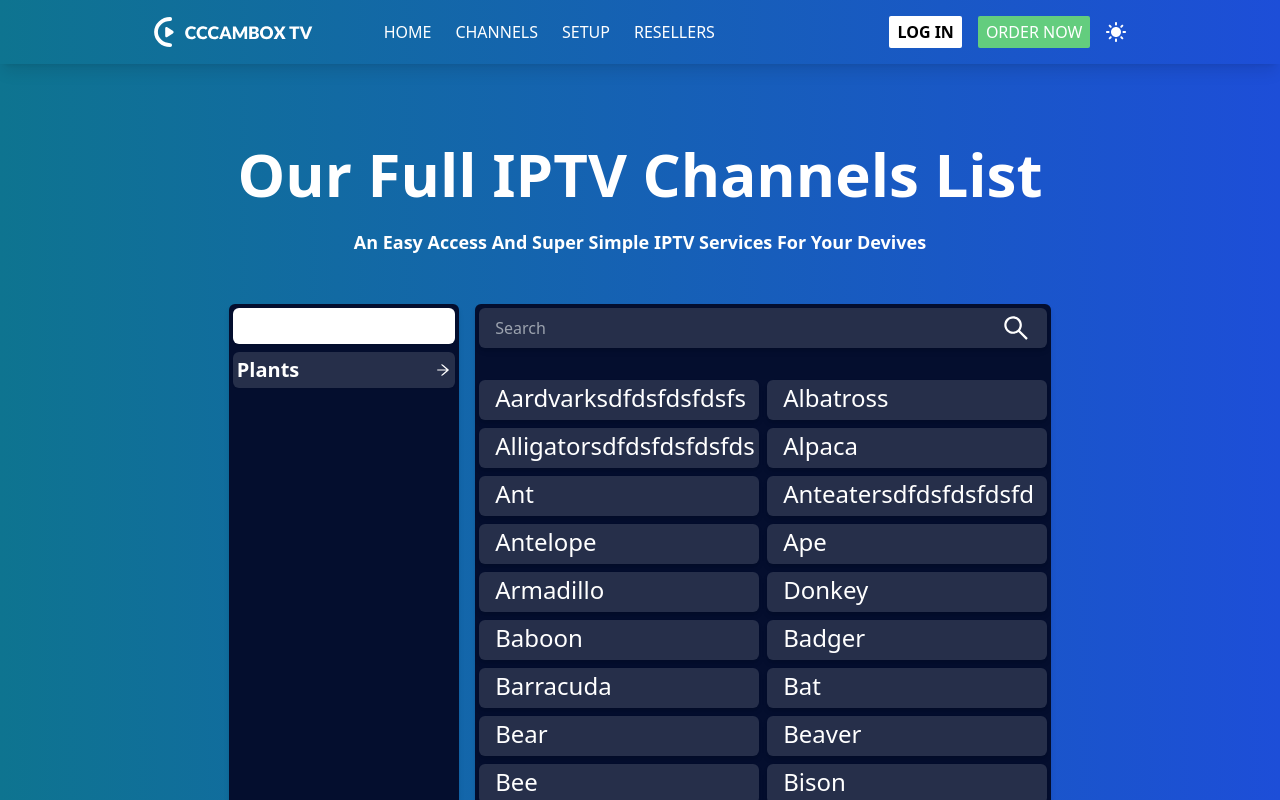
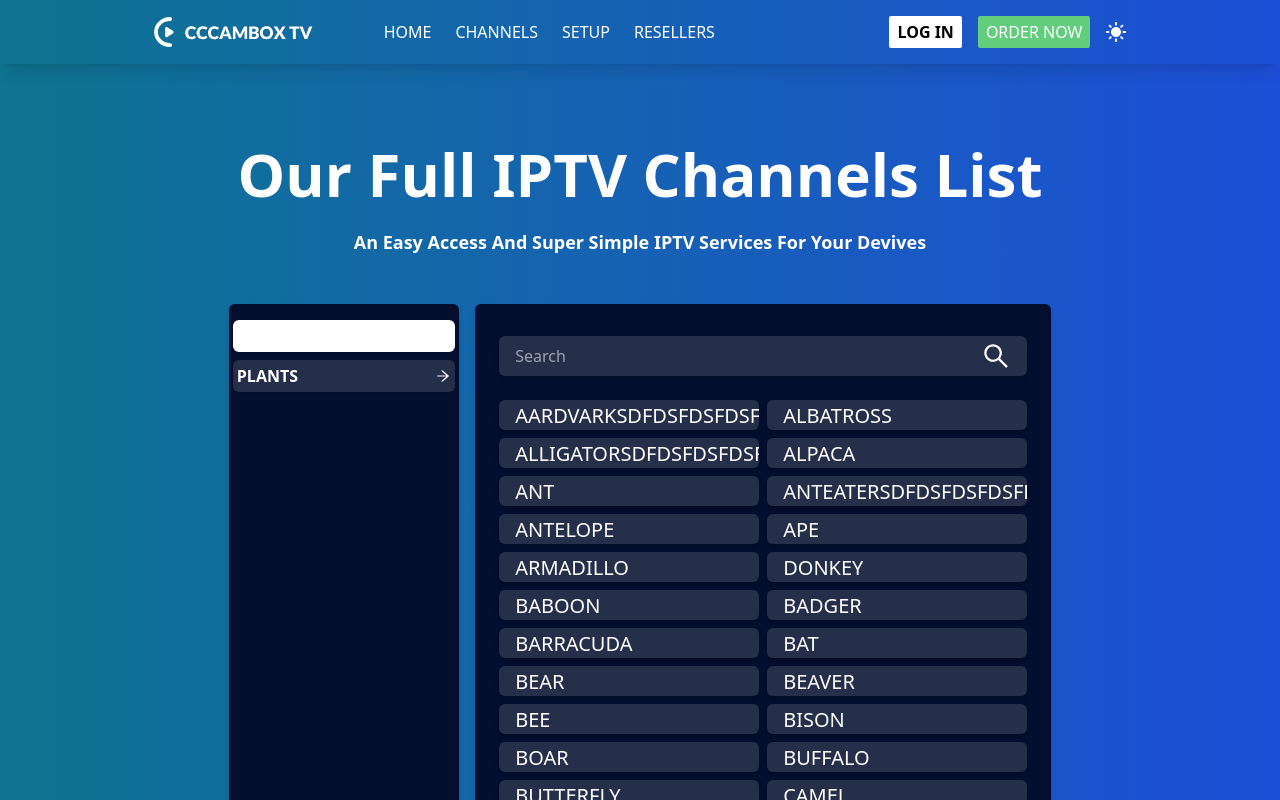
Before and after one commit to umair-asad-bhatti/REACT-responsive-frontend-project, a React (Create React App) app: page /channel in a window 1280 px wide. Shown: the top 800 px of the page. Built offline with nearby package versions, Linux system fonts and the light colour scheme.

Commit message:
Bugs fixed

```diff
--- a/src/App.jsx
+++ b/src/App.jsx
@@ -1,9 +1,10 @@
 import React, { useState } from 'react'
 import Home from './Pages/Home'
+import './index.css'
 const App = () => {
     const [darkMode, setDarkMode] = useState(true)
     return (
-        <div className={`${darkMode ? 'dark' : ''} `}>
+        <div className={`${darkMode ? 'dark' : ''} ds`}>
             <div className={`${darkMode ? 'bg-gradient-to-r from-cyan-700 to-blue-700' : 'bg-gradient-to-r from-cyan-500 to-blue-500'} `}>
                 <Home darkMode={darkMode} setDarkMode={setDarkMode} />
             </div>
--- a/src/Components/CastingSetup.jsx
+++ b/src/Components/CastingSetup.jsx
@@ -4,7 +4,7 @@ import AppleAirPlay from '../assets/AppleAirPlay.svg'
 import MiraCast from '../assets/Miracast.png'
 const CastingSetup = () => {
     return (
-        <div className='flex items-start justify-between  md:w-[80%] px-4  lg:w-[1100px] flex-col max-w-full '>
+        <div className='flex items-start justify-between   flex-col max-w-full '>
             <h1 className='text-2xl font-semibold'>Cast Your IPTV with Any  TV Screen</h1>
             <p className='my-4'>Explore TV in all your Devices</p>
             <div className='flex items-between justify-start gap-24 my-6'>
--- a/src/Components/CustomCard1.jsx
+++ b/src/Components/CustomCard1.jsx
@@ -5,9 +5,9 @@ const CustomCard1 = ({ mainHeading, subHeading, subPara, buttonHeading, image })
     return (
         <div className='flex flex-row items-start w-[90vw]  lg:w-[940px] justify-center gap-4 bg-white  dark:bg-blue-darkmd py-10 px-6 flex-wrap rounded-md shadow-sm'>
             <div className='order-2 w-full md:max-w-[300px]  flex flex-col items-start justify-start gap-4'>
-                <h1 className='dark:text-blue-700 text-5xl font-semibold'>{mainHeading}</h1>
-                <h1 className='dark:text-white text-4xl font-bold'>{subHeading}</h1>
-                <p className='text-justify w-full  dark:text-white font-lg font-normal'>
+                <h1 className='text-blue-700  text-5xl font-semibold'>{mainHeading}</h1>
+                <h1 className='dark:text-white text-blue-lightmdbg text-4xl font-bold'>{subHeading}</h1>
+                <p className='text-justify w-full  dark:text-white text-blue-lightmdbg font-lg font-normal'>
                     {subPara}
                 </p>
                 <button type='button' className='flex gap-2 items-center justify-center p-4 my-4 rounded-lg shadow-sm bg-gradient-to-r from-cyan-500 to-blue-500 '>
--- a/src/Components/CustomCard2.jsx
+++ b/src/Components/CustomCard2.jsx
@@ -8,9 +8,9 @@ const CustomCard2 = ({ mainHeading, subHeading, subPara, buttonHeading, image })
                 <img src={image} alt="picture" />
             </div>
             <div className='flex flex-col md:max-w-[300px] items-start justify-start gap-4 w-full'>
-                <h1 className='dark:text-blue-700 text-5xl font-semibold'>{mainHeading}</h1>
-                <h1 className='dark:text-white text-4xl font-bold'>{subHeading}</h1>
-                <p className='text-justify w-full dark:text-white font-lg font-normal'>
+                <h1 className='text-blue-700 text-5xl font-semibold'>{mainHeading}</h1>
+                <h1 className='dark:text-white text-blue-lightmdbg text-4xl font-bold'>{subHeading}</h1>
+                <p className='text-justify w-full dark:text-white  text-blue-lightmdbg  font-lg font-normal'>
                     {subPara}
                 </p>
                 < div className='flex items-center justify-center' >
--- a/src/Pages/Channel.jsx
+++ b/src/Pages/Channel.jsx
@@ -126,13 +126,13 @@ const Channel = () => {
             <p className='text-white mt-6 text-center font-semibold text-lg'>An Easy Access And Super Simple IPTV Services For Your Devives</p>
             <div className='flex md:flex-row my-12  flex-col items-center justify-center gap-4 sm:w-auto  md:w-[90%] lg:max-w-[1400px] mx-auto'>
                 {/* left menu */}
-                <div className='dark:bg-[#040E2E] overflow-hidden p-1  md:h-[600px] md:w-[20%] w-[90%] flex flex-col items-center justify-start  gap-2 bg-[#FFFFFF] rounded-md shadow-md'>
+                <div className='dark:bg-[#040E2E]  overflow-h p-4 px-1  md:h-[600px] md:w-[20%] w-[90%] flex flex-col items-center justify-start  gap-2 bg-[#FFFFFF] rounded-md shadow-md'>
                     {/* /button 1 */}
                     <div onClick={(e) => { setCurrent('Animals'); }}
                         className={` ${current == 'Animals' ? Activebtn : notActiveBtn} `}>
 
                         <button className='flex items-center justify-between w-full p-1'>
-                            <h1 className='font-bold text-xl'>Animals</h1>
+                            <h1 className='font-bold text-md'>ANIMALS</h1>
                             <AiOutlineArrowRight />
                         </button>
                     </div>
@@ -143,28 +143,27 @@ const Channel = () => {
 
                     }}
                         className={` ${current == 'Plants' ? Activebtn : notActiveBtn}`}>
-
                         <button className='flex items-center justify-between w-full p-1'>
-                            <h1 className='font-bold text-xl'>Plants</h1>
+                            <h1 className='font-bold text-md'>PLANTS</h1>
                             <AiOutlineArrowRight />
                         </button>
-
                     </div>
 
 
                 </div>
-                <div className='md:w-[50%] lg:max-w-[800px] w-[90%]  rounded-md shadow-md h-[600px] overflow-hidden flex flex-row flex-wrap gap-8 items-start justify-center p-1 dark:bg-blue-darkmd bg-[#FFFFFF] '>
-                    <div className='w-full  relative '>
+
+                <div className='md:w-[50%] lg:max-w-[800px] w-[90%] p-6  rounded-md shadow-md h-[600px] overflow-hidden flex flex-col gap-8 items-start justify-start  dark:bg-blue-darkmd bg-[#FFFFFF] '>
+                    <div className='w-full  relative top-2'>
                         <AiOutlineSearch fontSize={30} color='white' className='absolute right-4 top-[50%] translate-y-[-50%]' />
-                        <input placeholder='Search' type="search " className='w-full border-none outline-none dark:text-black text-white  bg-[#E2E4E8] dark:bg-[#262F4A] p-2 px-4 rounded-md shadow-md' value={search} onChange={(e) => setSearch(e.target.value)} />
+                        <input placeholder='Search' type="search " className='w-full border-none outline-none dark:text-white text-black  bg-[#E2E4E8] dark:bg-[#262F4A] p-2 px-4 rounded-md shadow-md' value={search} onChange={(e) => setSearch(e.target.value)} />
                     </div>
-                    <div className='grid  grid-cols-2 gap-2'>
+                    <div className='grid grid-cols-2 gap-2 '>
 
                         {
 
                             filteredArray && filteredArray.map((animal, index) => {
 
-                                return <h1 key={index} className='max-w-[400px] rounded-md shadow-md  h-[40px] px-4 py-0.5 dark:bg-[#262F4A] dark:text-white  bg-[#E2E4E8] text-black text-2xl overflow-hidden'>{animal}</h1>
+                                return <h1 key={index} className='max-w-[400px] rounded-md shadow-md  h-[30px] px-4 py-0.5 dark:bg-[#262F4A] dark:text-white  bg-[#E2E4E8] text-black text-xl overflow-hidden'>{animal.toUpperCase()}</h1>
                             })
                         }
                     </div>
--- a/src/Pages/Home.jsx
+++ b/src/Pages/Home.jsx
@@ -48,7 +48,7 @@ const Home = ({ darkMode, setDarkMode }) => {
                 {/* Mobile version sidebar*/}
                 {
                     toggleSidebar && (
-                        <div className='z-50 animate-slide-in lg:hidden fixed gap-4 dark:bg-blue-darkmd bg-blue-lightmd right-0 transition-all duration-300 ease-in-out top-0 w-4/5 f-full text-gray-50 overflow-y-auto shadow-md '>
+                        <div className='z-50 h-[100vh] animate-slide-in lg:hidden fixed gap-4 dark:bg-blue-darkmd bg-blue-lightmd right-0 transition-all duration-300 ease-in-out top-0 w-4/5 f-full text-gray-50 overflow-hidden shadow-md '>
                             <div className='my-4 relative flex flex-col justify-between items-center gap-4 w-full h-full'>
                                 <div className='absolute right-0 -top-2 bottom-0 text-end p-4'>
 
@@ -80,7 +80,7 @@ const Home = ({ darkMode, setDarkMode }) => {
                                         }
                                     </button>
                                 </div>
-                                <div className={`dark:bg-[#070F24] p-4 bg-[#122250] w-full flex flex-col items-center justify-center gap-5`}>
+                                <div className={`dark:bg-[#070F24] p-4 mb-8 bg-[#122250] w-full flex flex-col items-center justify-center gap-5`}>
                                     <button type='button' className='bg-white rounded-sm shadow-sm w-full px-4 py-2 text-blue-darkmd '>
                                         LOG IN
                                     </button>
--- a/src/index.css
+++ b/src/index.css
@@ -13,3 +13,11 @@
 html {
     overflow-x: hidden;
 }
+
+.ds {
+    user-select: none;
+    -webkit-user-select: none;
+    -khtml-user-select: none;
+    -moz-user-select: none;
+    -ms-user-select: none;
+}
```
Also changed, not shown: src/Pages/Setup.jsx (+4 -4 lines).
